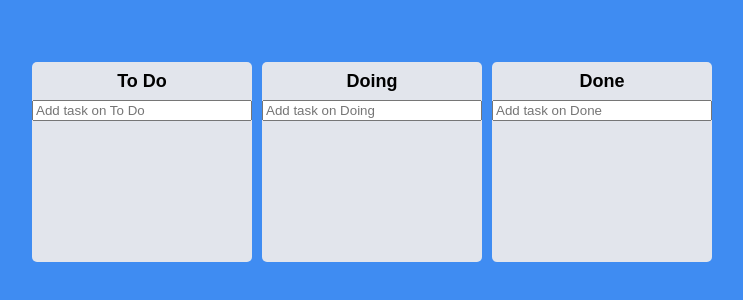
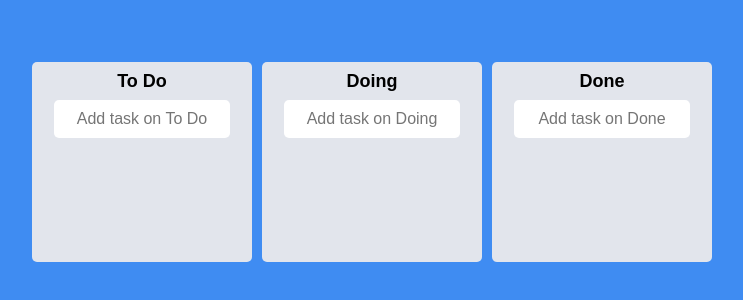
Before and after one commit to whitekim88/react-masterclass, a React (Create React App) app: page / in a window 1280 px wide. Shown: the part 238-538 px from the top of the page, without its empty margins (268-1011 px from the left). Built offline with nearby package versions, Linux system fonts and the light colour scheme.

Commit message:
design form input

```diff
--- /dev/null
+++ b/craco.config.js
@@ -0,0 +1,15 @@
+module.exports = {
+  webpack: {
+    configure: {
+      module: {
+        rules: [
+          {
+            type: 'javascript/auto',
+            test: /\.mjs$/,
+            include: /node_modules/,
+          },
+        ],
+      },
+    },
+  },
+};
--- a/src/App.tsx
+++ b/src/App.tsx
@@ -23,7 +23,7 @@ const Boards = styled.div`
 
 function App(): JSX.Element {
   const [toDos, setToDos] = useRecoilState(toDoState);
-  const onDragEnd = ({ draggableId, source, destination }: DropResult) => {
+  const onDragEnd = ({ source, destination }: DropResult) => {
     if (!destination) return;
     if (destination.droppableId === source.droppableId) {
       setToDos((allBoards) => {
--- a/src/components/Board.tsx
+++ b/src/components/Board.tsx
@@ -36,8 +36,18 @@ const Area = styled.div<IAreaProps>`
 
 const Form = styled.form`
   width: 100%;
+  display: flex;
+  justify-content: center;
+  padding-bottom: 10px;
   input {
-    width: 100%;
+    font-size: 16px;
+    border: 0;
+    background-color: white;
+    width: 80%;
+    padding: 10px;
+    border-radius: 5px;
+    text-align: center;
+    margin: 0 auto;
   }
 `;
 
```
Also changed, not shown: package.json (+5 -4 lines), 1 other file (tests, documents, lock files or other folders).
